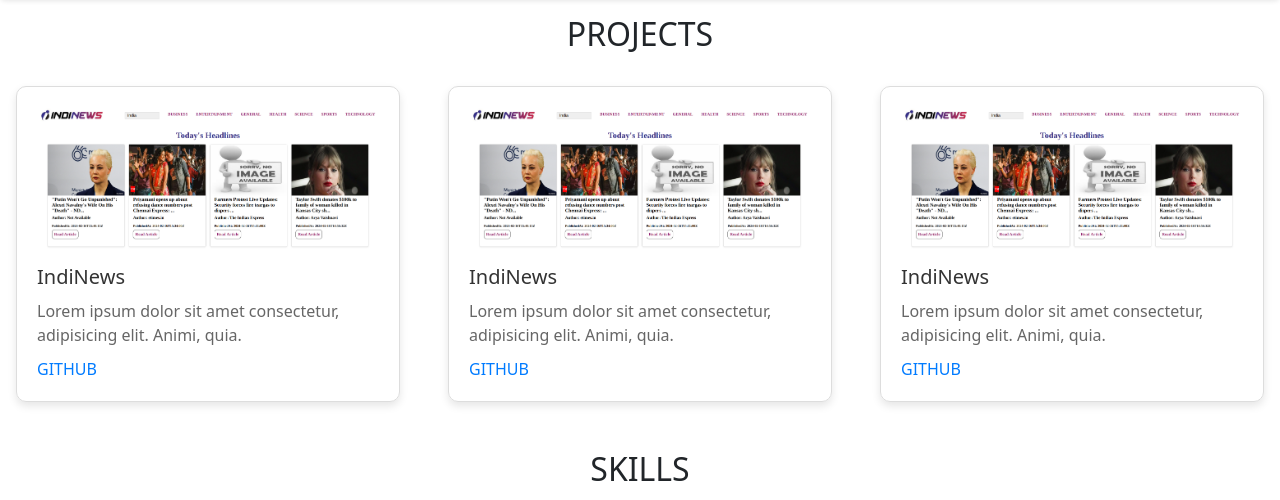
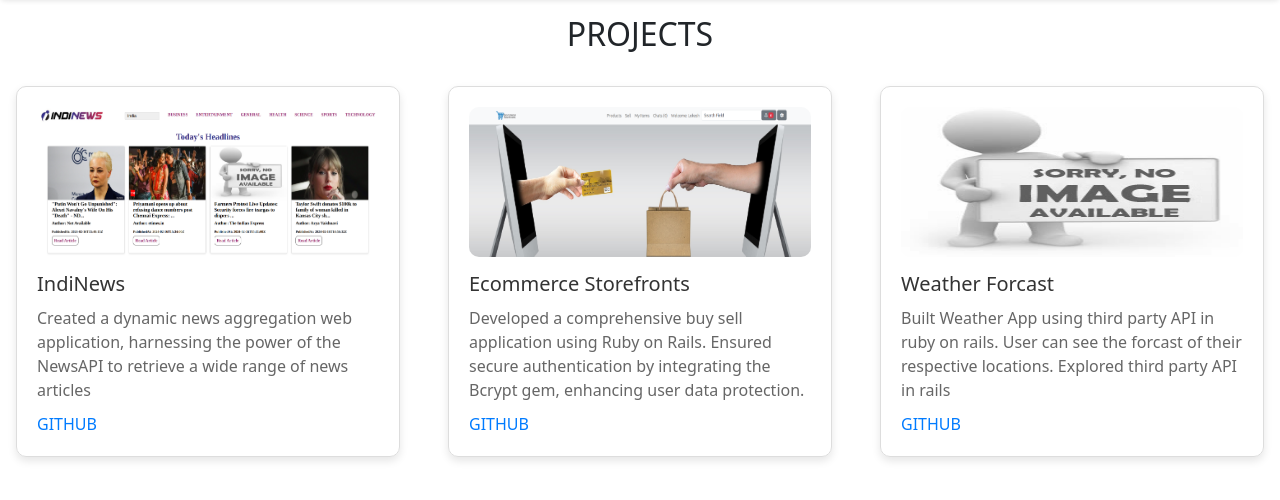
Before and after one commit to 14Lokesh/Portfolio, a plain HTML site: page index.html in a window 1280 px wide. Shown: the part 940-1440 px from the top of the page. Drawn offline with nearby package versions, Linux system fonts and the light colour scheme.

Commit message:
projects added

```diff
--- a/index.html
+++ b/index.html
@@ -71,19 +71,20 @@
         <div class="card-box">
           <img src="./Assets/project.png" alt="">
           <h1>IndiNews</h1>
-          <p>Lorem ipsum dolor sit amet consectetur, adipisicing elit. Animi, quia.</p>
-          <a href="">github</a>
+          <p>Created a dynamic news aggregation web application, harnessing the power of the NewsAPI to retrieve a wide range of
+            news articles</p>
+          <a href="https://github.com/14Lokesh/IndiNews" target="_blank">github</a>
         </div>
         <div class="card-box">
-          <img src="./Assets/project.png" alt="">
-          <h1>IndiNews</h1>
-          <p>Lorem ipsum dolor sit amet consectetur, adipisicing elit. Animi, quia.</p>
-          <a href="">github</a>
+          <img src="./Assets/ecommerce.png" alt="">
+          <h1>Ecommerce Storefronts</h1>
+          <p>Developed a comprehensive buy sell application using Ruby on Rails. Ensured secure authentication by integrating the Bcrypt gem, enhancing user data protection.</p>
+          <a href="https://github.com/14Lokesh/Buy-Sell-Item" target="_blank">github</a>
         </div>
         <div class="card-box">
-          <img src="./Assets/project.png" alt="">
-          <h1>IndiNews</h1>
-          <p>Lorem ipsum dolor sit amet consectetur, adipisicing elit. Animi, quia.</p>
+          <img src="./Assets/dummy.png" alt="">
+          <h1>Weather Forcast</h1>
+          <p>Built Weather App using third party API in ruby on rails. User can see the forcast of their respective locations. Explored third party API in rails</p>
           <a href="">github</a>
         </div>
       </div>
--- a/style.css
+++ b/style.css
@@ -173,6 +173,7 @@ header nav ul li a {
 
 .card-box img {
   width: 100%;
+  height: 150px;
   border-radius: 10px;
   margin-bottom: 15px;
 }
```
Also changed, not shown: Assets/dummy.png (added), Assets/ecommerce.png (added).
